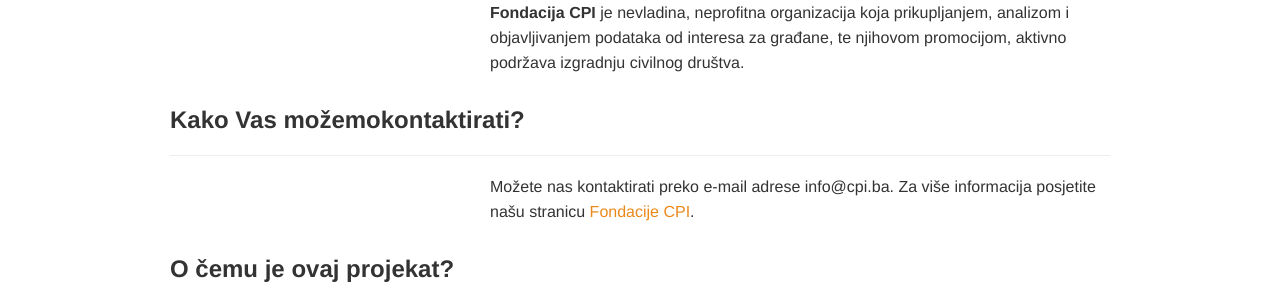
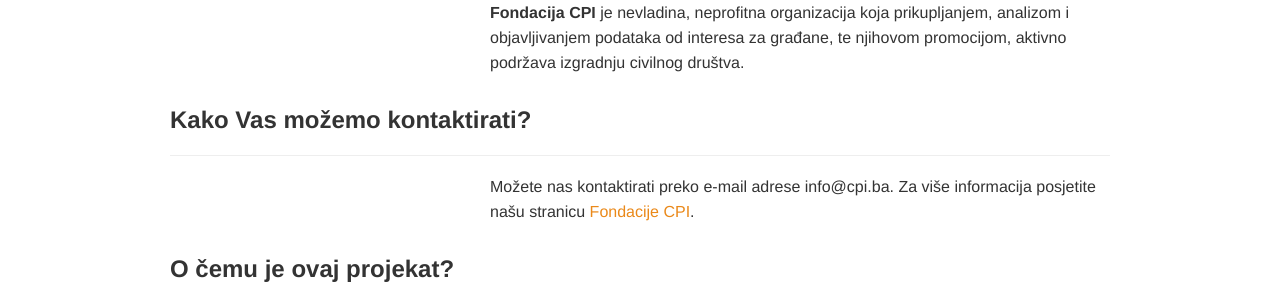
Before and after one commit to openspending/budzeti.ba, a Jekyll site: the page built from about.html, in a window 1280 px wide. Shown: the part 227-527 px from the top of the page. Built offline with Jekyll 4.4.1, drawn with Linux system fonts in a browser that asks for light colours; nearby versions of some CDN libraries; some web fonts are replaced.

Commit message:
Update about.html

```diff
--- a/about.html
+++ b/about.html
@@ -11,7 +11,7 @@
   </div>
 </div>
 
-<h2 class="page-header">Kako Vas možemokontaktirati?</h2>
+<h2 class="page-header">Kako Vas možemo kontaktirati?</h2>
 
 <div class="row">
   <div class="span8 offset4">
```
